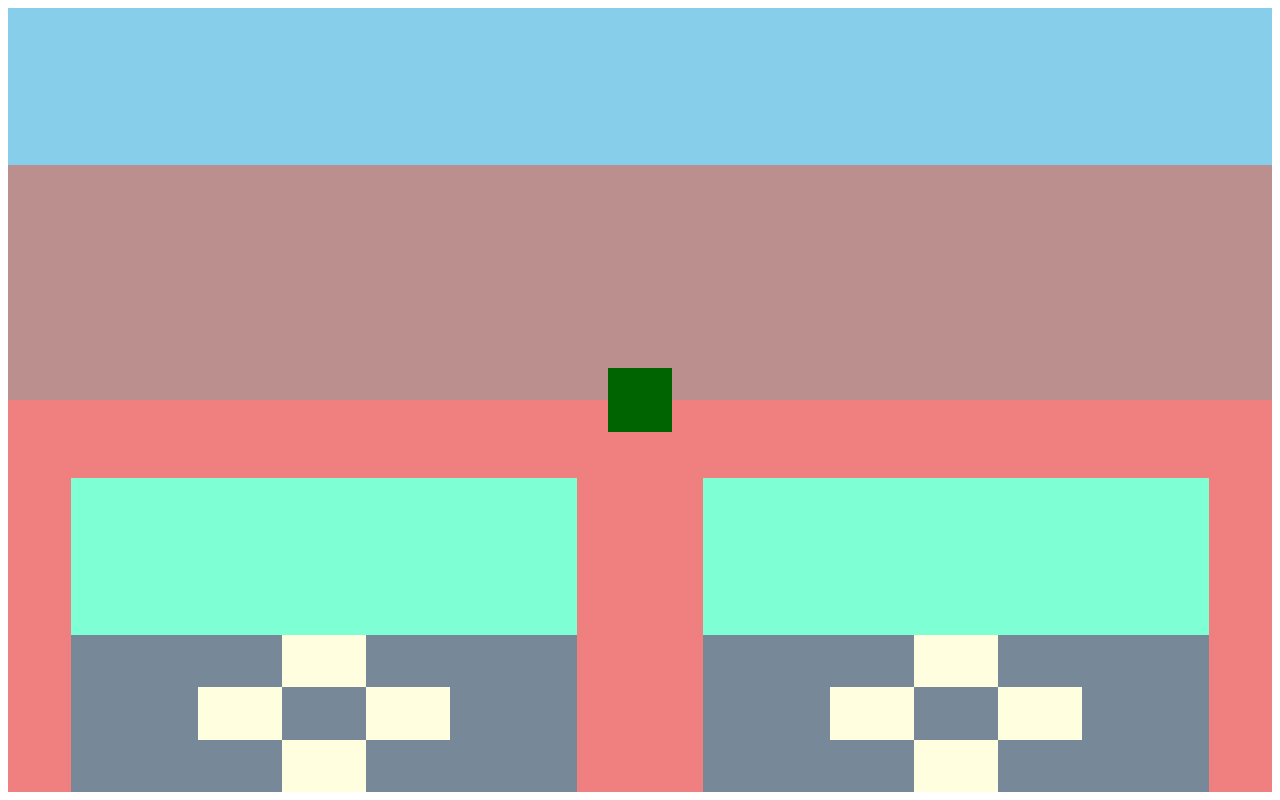
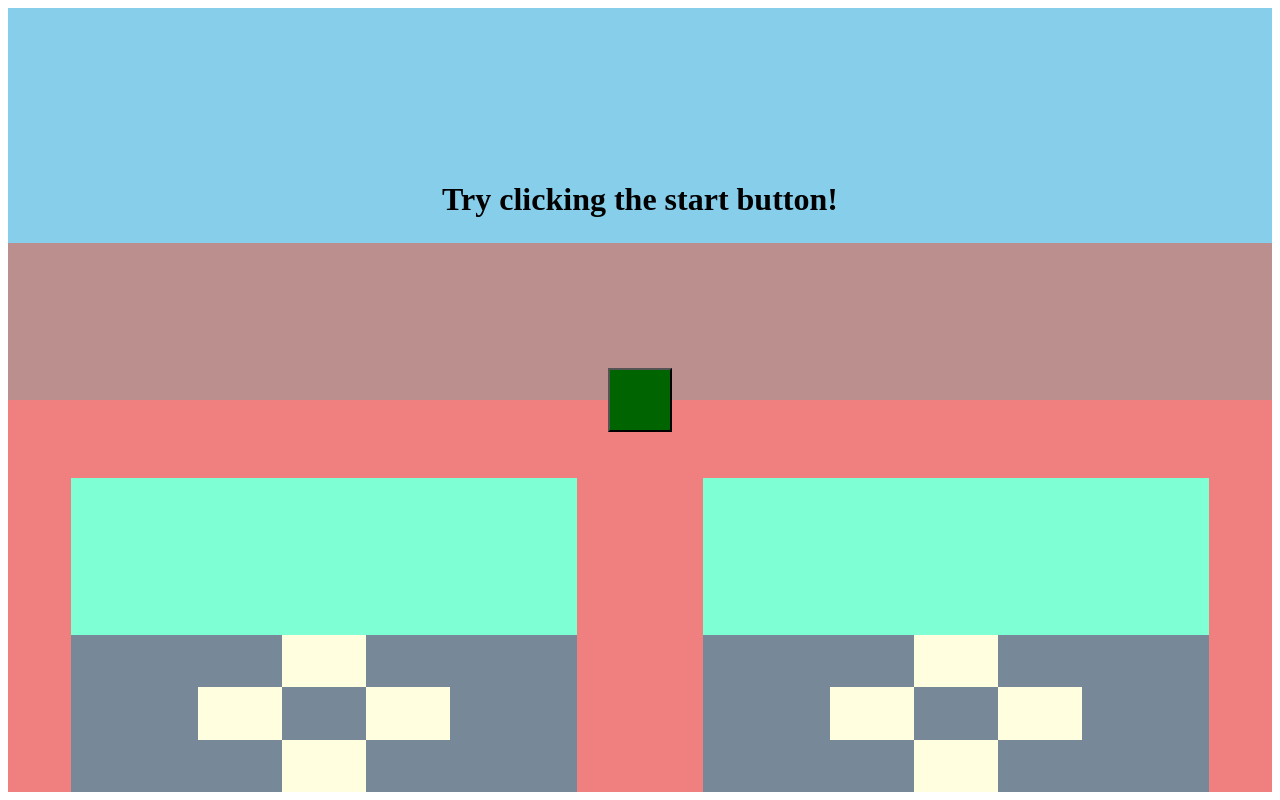
Before and after one commit to WISE-Community/plate-tectonics-boundary-explorer, a React (Create React App) app: page / in a window 1280 px wide. Built offline with nearby package versions, Linux system fonts and the light colour scheme.

Commit message:
Clicking the start button changes some text

```diff
--- a/src/App.css
+++ b/src/App.css
@@ -1,15 +1,12 @@
 .App {
-}
-
-.InitState {
   display: grid;
   grid-template-columns: auto auto;
   height: calc(100vh - 16px);
 }
 
-.HalfInitState {
+.HalfScreen {
   display: grid;
-  grid-template-rows: [top] 20% [sky-bottom plate-top] 30% [plate-bottom mantle-top]
+  grid-template-rows: [top] 30% [sky-bottom plate-top] 20% [plate-bottom mantle-top]
     10% [control-panel-top] auto [bottom];
   grid-template-columns: [left] 10% [control-panel-left] auto [control-panel-right] 10% [right];
 }
@@ -74,3 +71,11 @@
   height: 5vw;
   background-color: darkgreen;
 }
+
+.TopText {
+  position: absolute;
+  left: 0;
+  right: 0;
+  top: 20%;
+  text-align: center;
+}
--- a/src/App.js
+++ b/src/App.js
@@ -1,13 +1,20 @@
-import React from 'react';
+import React, {useState} from 'react';
 import './App.css';
-import InitState from "./InitState";
+import HalfScreen from "./components/HalfScreen";
+import StartRestartButton from "./components/StartRestartButton";
+import TopText from "./components/TopText";
 
 function App() {
-  return (
-    <div className="App">
-        <InitState/>
-    </div>
-  );
+    const [clickedStart, changeStart] = useState(false);
+
+    return (
+        <div className="App">
+            <HalfScreen/>
+            <HalfScreen/>
+            <StartRestartButton onClick={() => changeStart(!clickedStart)}/>
+            <TopText text={clickedStart ? "Want to restart? Click it again!" : "Try clicking the start button!"}/>
+        </div>
+    );
 }
 
 export default App;
--- a/src/InitState.js
+++ /dev/null
@@ -1,15 +0,0 @@
-import React from "react";
-import HalfInitState from "./components/HalfInitState";
-import StartRestartButton from "./components/StartRestartButton";
-
-function InitState() {
-    return (
-        <div className="InitState">
-            <HalfInitState/>
-            <HalfInitState/>
-            <StartRestartButton/>
-        </div>
-    );
-}
-
-export default InitState;
--- a/src/components/HalfInitState.js
+++ b/src/components/HalfScreen.js
@@ -4,9 +4,9 @@ import Mantle from "./Mantle";
 import ControlPanel from "./ControlPanel";
 import Sky from "./Sky";
 
-function HalfInitState() {
+function HalfScreen() {
     return (
-        <div className="HalfInitState">
+        <div className="HalfScreen">
             <Sky/>
             <Plate/>
             <Mantle/>
@@ -15,4 +15,4 @@ function HalfInitState() {
     )
 }
 
-export default HalfInitState;
+export default HalfScreen;
--- a/src/components/StartRestartButton.js
+++ b/src/components/StartRestartButton.js
@@ -1,8 +1,8 @@
 import React from "react";
 
-function StartRestartButton() {
+function StartRestartButton(props) {
     return (
-        <div className="StartRestartButton"></div>
+        <button className="StartRestartButton" onClick={props.onClick}/>
     );
 }
 
--- /dev/null
+++ b/src/components/TopText.js
@@ -0,0 +1,9 @@
+import React from "react";
+
+function TopText(props) {
+    return (
+        <h1 className="TopText">{props.text}</h1>
+    );
+}
+
+export default TopText;
```
Also changed, not shown: src/EndState.js (deleted).
